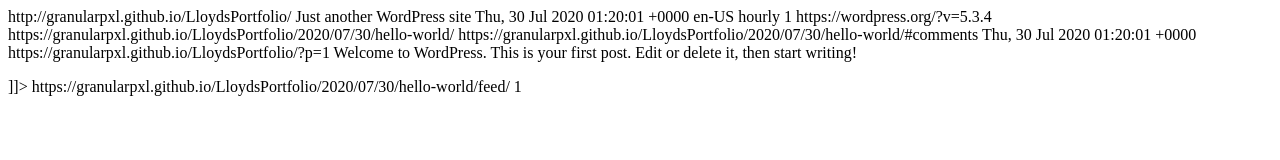
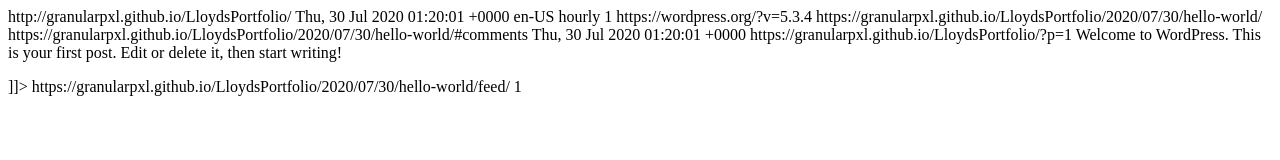
Before and after one commit to granularpxl/LloydsPortfolio, a plain HTML site: page feed/index.html in a window 1280 px wide. Drawn offline with Linux system fonts and the light colour scheme.

Commit message:
Initial upload

```diff
--- a/feed/index.html
+++ b/feed/index.html
@@ -8,10 +8,10 @@
 	>
 
 <channel>
-	<title>Lloyd&#039;s Portfolio</title>
+	<title>Lloyd Barrett</title>
 	<atom:link href="https://granularpxl.github.io/LloydsPortfolio/feed/" rel="self" type="application/rss+xml" />
 	<link>http://granularpxl.github.io/LloydsPortfolio/</link>
-	<description>Just another WordPress site</description>
+	<description></description>
 	<lastBuildDate>Thu, 30 Jul 2020 01:20:01 +0000</lastBuildDate>
 	<language>en-US</language>
 	<sy:updatePeriod>
```
